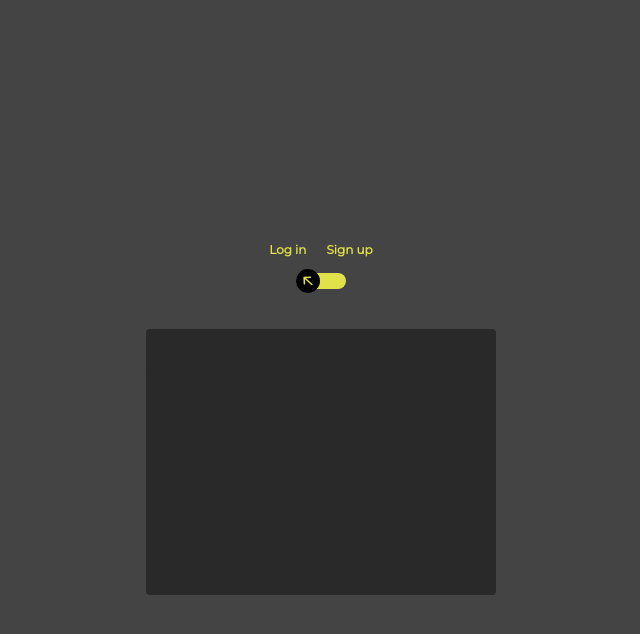
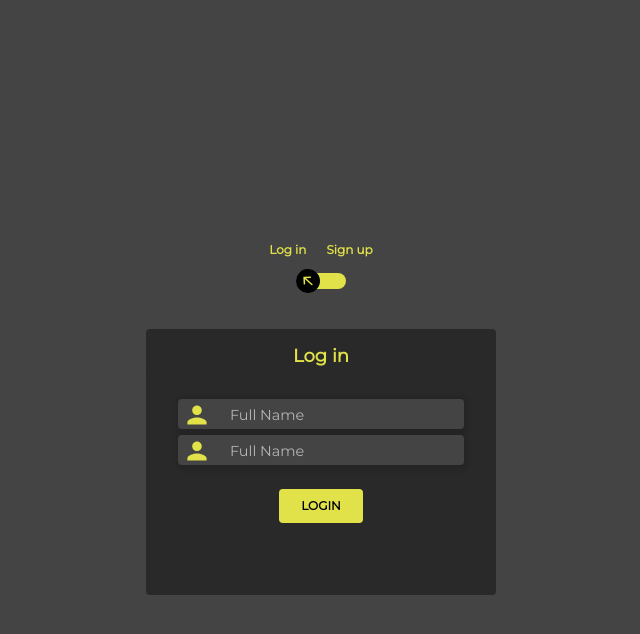
Before and after one commit to Francescostefan1998/readingapp, a React (Create React App) app: page / in a window 1280 px wide. Both pictures are taken after a click on the icon 627 px from the left and 281 px from the top of the page. Shown: the top 634 px of the page, without its empty margins (319-959 px from the left). Built offline with nearby package versions, Linux system fonts and the light colour scheme.

Commit message:
start implementing the other side of the login container

```diff
--- a/src/components/loginPage/LoginPage.jsx
+++ b/src/components/loginPage/LoginPage.jsx
@@ -12,6 +12,9 @@ const LoginPage = () => {
   const [flipTheContainer, setFlipTheContainer] = useState("");
   const [flipTheContainerDown, setFlipTheContainerDown] = useState("");
   const [shadow, setShadow] = useState("");
+  const [displaynoneOpposite, setDisplaynoneOpposite] = useState(
+    "display-none-login-opposite"
+  );
   const [displaynone, setDisplaynone] = useState("");
   const [flipTheContainerDownInside, setFlipTheContainerDownInside] =
     useState("");
@@ -27,6 +30,7 @@ const LoginPage = () => {
       setFlipTheContainerDownInside("");
       setDisplaynone("");
       setArrowTranslate("arrow-translate-back");
+      setDisplaynoneOpposite("display-none-login-opposite");
     } else {
       setFlipTheContainer("flipping-action");
       setShadow("section-inside-the-login-container-shadow");
@@ -36,9 +40,11 @@ const LoginPage = () => {
       setFlipTheContainerDownInside("flipping-action-down-inside");
       setArrowTranslate("arrow-translate-forward");
       setDisplaynone("");
+      setDisplaynoneOpposite("display-none-login-opposite");
 
       setTimeout(() => {
         setDisplaynone("display-none-login");
+        setDisplaynoneOpposite("");
 
         setShadow("");
         setFlipTheContainerDownInside("");
@@ -69,12 +75,47 @@ const LoginPage = () => {
         <div className={` ${displaynone} singn-up-login-page-title`}>
           Sign Up
         </div>
+        <div
+          className={` ${displaynoneOpposite} singn-up-login-page-title back-side`}
+        >
+          Log in
+        </div>
       </div>
       <div
         className={`login-page-container ${flipTheContainerDown} second-main-login-container`}
       >
         <div className={`reverte-the-animation-to-contrast`}>
           <div className={`section-inside-the-login-container ${displaynone}`}>
+            <div
+              className={` ${flipTheContainerDownInside} ${shadow} first-child first`}
+            ></div>
+            <div
+              className={` ${flipTheContainerDownInside} ${shadow} second-child second`}
+            >
+              <div className="login-page-input-container-absolute">
+                <MdPerson className="icon" />
+                <input type="text" placeholder="Full Name" />
+              </div>
+            </div>
+          </div>
+          <div
+            className={`section-inside-the-login-container ${displaynoneOpposite} back-side`}
+          >
+            <div
+              className={` ${flipTheContainerDownInside} ${shadow} first-child first`}
+            ></div>
+            <div
+              className={` ${flipTheContainerDownInside} ${shadow} second-child second`}
+            >
+              <div className="login-page-input-container-absolute">
+                <MdPerson className="icon" />
+                <input type="text" placeholder="Full Name" />
+              </div>
+            </div>
+          </div>
+          <div
+            className={`section-inside-the-login-container ${displaynoneOpposite} back-side`}
+          >
             <div
               className={` ${flipTheContainerDownInside} ${shadow} first-child first`}
             ></div>
@@ -131,6 +172,11 @@ const LoginPage = () => {
             <div className={` ${displaynone} button-register-login-page`}>
               REGISTER
             </div>
+            <div
+              className={` ${displaynoneOpposite} button-register-login-page back-side mt-4`}
+            >
+              LOGIN
+            </div>
           </div>
         </div>
       </div>
--- a/src/components/loginPage/loginPage.css
+++ b/src/components/loginPage/loginPage.css
@@ -119,7 +119,9 @@
   margin-bottom: 6px;
   transition: box-shadow 0.8s linear;
 }
-
+.button-register-login-page.back-side {
+  transform: rotateY(180deg);
+}
 .section-inside-the-login-container-shado {
   box-shadow: 0 6px 10px rgba(0, 0, 0, 0.4);
 }
@@ -325,7 +327,16 @@
 .display-none-login {
   display: none;
 }
+.display-none-login-opposite {
+  display: none;
+}
+.singn-up-login-page-title.back-side {
+  transform: rotateY(180deg);
+}
 
+.section-inside-the-login-container.back-side {
+  transform: rotateY(180deg);
+}
 .login-page-input-container-absolute {
   width: 100%;
   position: absolute;
```
